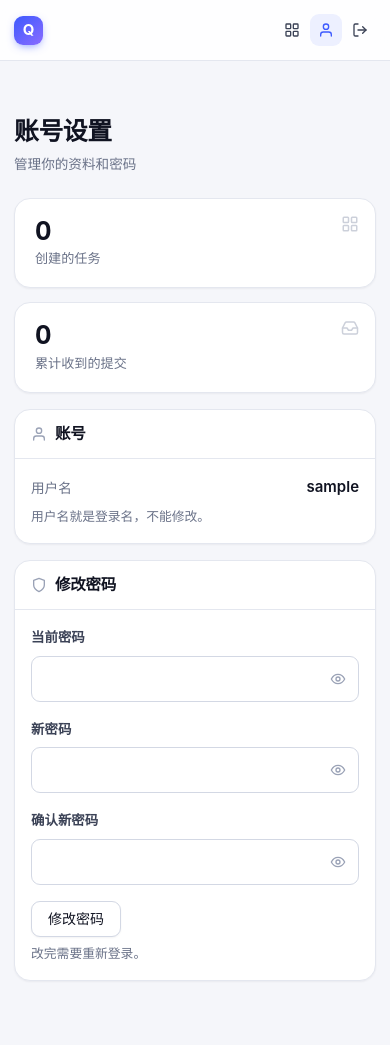
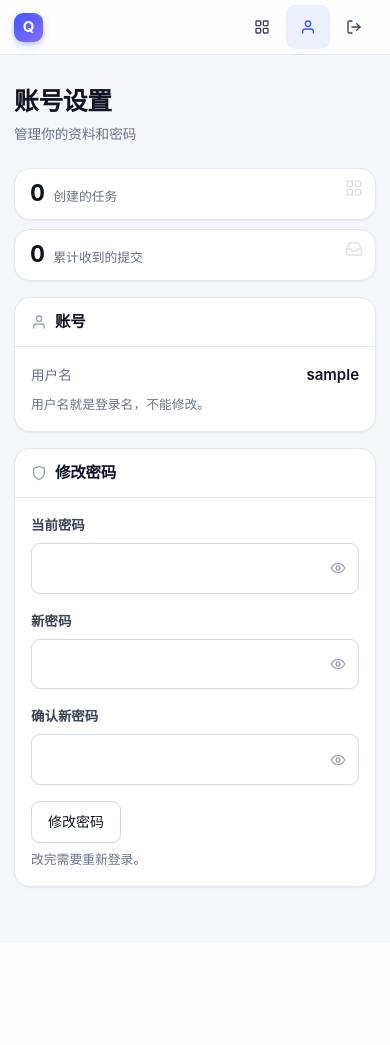
Before and after one commit to Qiuzizhao/QiuForm, a Flask app: page /account in a window 390 px wide. After the commit the page ends 888 px from the top, so only its background shows below. Run offline with Flask 3, Linux system fonts and the light colour scheme; the visitor is signed in with stand-in values (Sample User, id 1); data comes from the database, SQL or seed files in the repository; data that the repository does not hold is empty; parts of the project's set-up code (start-up, migrations or seed data) failed here and were passed over.

Commit message:
优化手机端体验：输入不自动放大、按钮更好点、任务页更紧凑

```diff
--- a/qiuform/static/app.css
+++ b/qiuform/static/app.css
@@ -489,7 +489,7 @@ code, pre, .mono {
   padding: 12px; line-height: 0; box-shadow: var(--shadow-xs); flex: none;
 }
 .qr-frame svg { width: 150px; height: 150px; display: block; }
-@media (max-width: 420px) {
+@media (max-width: 360px) {
   .qr-pair { grid-template-columns: minmax(0, 1fr); }
 }
 
@@ -770,3 +770,60 @@ a:hover > .thumb { transform: scale(1.04); border-color: var(--accent); }
   background: var(--good);
   box-shadow: 0 0 0 3px color-mix(in srgb, var(--good) 20%, transparent);
 }
+
+/* ============================================================== 手机端
+   这一块专门处理"在手机上用"的细节：iOS 聚焦不放大、手指点得中、
+   任务页顶部不占掉半屏、二维码在窄屏也并排。
+   ============================================================== */
+
+@media (max-width: 640px) {
+  :root { --nav-h: 54px; }
+
+  /* iOS 上输入框字号小于 16px，聚焦时会把整页放大 */
+  .input, .textarea, .select, input, select, textarea { font-size: 16px; }
+  .input, .select { padding: 11px 13px; }
+
+  /* 手指点得着的按钮 */
+  .btn { min-height: 42px; padding: 11px 16px; }
+  .btn-sm { min-height: 38px; padding: 8px 12px; font-size: .82rem; }
+  .nav-link, .linkish { min-width: 44px; min-height: 44px; justify-content: center; }
+  .tab { padding: 12px 14px; }
+
+  /* 登录、注册页的表单往上提一点 */
+  .page.narrow { padding-top: 30px; }
+
+  /* 任务头部：简介收成一行，创建时间让位给正文 */
+  .task-head { gap: 10px; }
+  .task-title h1 { font-size: 1.24rem; margin-bottom: 4px; }
+  .task-meta { font-size: .78rem; gap: 2px 8px; }
+  .task-desc {
+    display: -webkit-box; -webkit-line-clamp: 1; -webkit-box-orient: vertical;
+    overflow: hidden;
+  }
+  .task-time { display: none; }
+  .tabs { margin: 16px 0 14px; }
+
+  /* 统计卡改成横排的一行，三张卡不再各占半屏 */
+  .stats { gap: 9px; }
+  .stat {
+    display: flex; align-items: baseline; gap: 9px;
+    padding: 12px 15px;
+  }
+  .stat-num { font-size: 1.45rem; }
+  .stat-num.small { font-size: .88rem; }
+  .stat-label { margin-top: 0; font-size: .8rem; }
+  .stat-icon { top: 10px; right: 12px; opacity: .32; }
+
+  /* 两个二维码在 375 宽的手机上也左右排 */
+  .qr-pair { gap: 10px; }
+  .qr-item figcaption { font-size: .76rem; margin-top: 6px; }
+  .copybox .value { font-size: .76rem; }
+
+  /* 提交记录里的字段行 */
+  .kv { font-size: .82rem; }
+  .filechip { max-width: 60vw; }
+
+  /* 底部留出 iPhone 的横条位置 */
+  .page { padding-bottom: calc(56px + env(safe-area-inset-bottom)); }
+  .empty { padding: 34px 18px; }
+}
--- a/qiuform/templates/base.html
+++ b/qiuform/templates/base.html
@@ -3,7 +3,7 @@
 <html lang="zh-CN">
 <head>
 <meta charset="utf-8">
-<meta name="viewport" content="width=device-width, initial-scale=1">
+<meta name="viewport" content="width=device-width, initial-scale=1, viewport-fit=cover">
 <meta name="theme-color" content="#3d5afe">
 <title>{% block title %}{{ SITE_NAME }}{% endblock %}</title>
 <link rel="stylesheet" href="{{ url_for('static', filename='app.css') }}?v={{ ASSET_V }}">
--- a/qiuform/templates/tasks/_layout.html
+++ b/qiuform/templates/tasks/_layout.html
@@ -9,9 +9,9 @@
   <div class="task-title">
     <h1>{{ task.name }}</h1>
     <div class="task-meta muted small">
-      {% if task.description %}<span>{{ task.description }}</span>{% endif %}
+      {% if task.description %}<span class="task-desc">{{ task.description }}</span>{% endif %}
       <span class="mono tiny">{{ task.apiid }}</span>
-      <span class="tiny">创建于 {{ task.created_at }}</span>
+      <span class="tiny task-time">创建于 {{ task.created_at }}</span>
     </div>
   </div>
   <div class="row tight">
```
Also changed, not shown: tests/smoke_test.py (+4 -0 lines).
